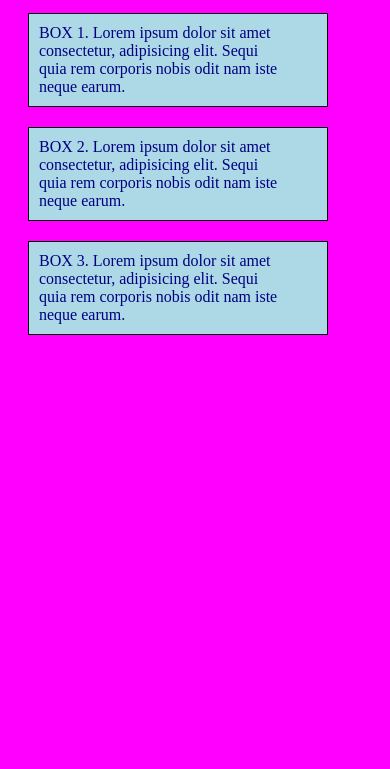
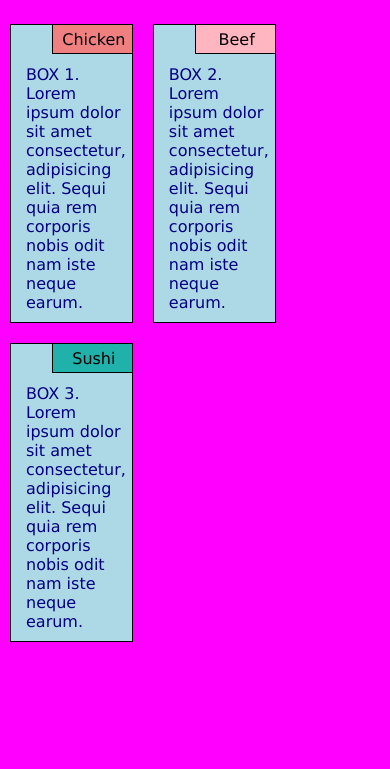
Before and after one commit to lorwez/lorwez.github.io, a plain HTML site: page module2-solution/index.html in a window 390 px wide. Shown: the part 75-844 px from the top of the page. Drawn offline with Linux system fonts and the light colour scheme.

Commit message:
Big update
Addition of smaller boxes, update of colours, % instead of px for sizing to start to be responsive

```diff
--- a/module2-solution/index.html
+++ b/module2-solution/index.html
@@ -9,14 +9,16 @@
 <link rel="stylesheet" href="styles.css">
 <h1>Menu</h1>
 <div class="box">
+    <p id="smallbox1">Chicken</p>
     <div id="content">BOX 1. Lorem ipsum dolor sit amet consectetur, adipisicing elit. Sequi quia rem corporis nobis odit nam iste neque earum.</div>
 </div>
 <div class="box">
+    <p id="smallbox2">Beef</p>
     <div id="content">BOX 2. Lorem ipsum dolor sit amet consectetur, adipisicing elit. Sequi quia rem corporis nobis odit nam iste neque earum.</div>
 </div>
 <div class="box">
+    <p id="smallbox3">Sushi</p>
     <div id="content">BOX 3. Lorem ipsum dolor sit amet consectetur, adipisicing elit. Sequi quia rem corporis nobis odit nam iste neque earum.</div>
 </div>
 </body>
-
 </html>
--- a/module2-solution/styles.css
+++ b/module2-solution/styles.css
@@ -1,6 +1,9 @@
 body{
    background-color: magenta;
    font-size: 100%;
+   font-family: Verdana, Geneva, Tahoma, sans-serif;
+   margin: 0;
+   padding: 0;
 }
 
 * {
@@ -10,18 +13,52 @@ body{
 .box{
    background-color: lightblue;
    border: 1px solid black;
-   padding: 10px;
-   margin: 20px;
-   width: 300px;
-   margin-top: 20px;
+   margin: 10px;
+   width: 31.5%;
+   float: left;
 }
 
 #content{
    text-align: left;
    color: navy;
-   width: 250px;
+   margin: 40px 10px 10px 15px;
 }
 
+#smallbox1{
+   background-color: lightcoral;
+   border: solid black 1px;
+   float: right;
+   width: 80px;
+   margin: 0px;
+   padding: 5px 2px 4px 5px;
+   border-top: 0px;
+   border-right: 0px;
+   text-align: center;
+}
+
+#smallbox2{
+   background-color: lightpink;
+   border: solid black 1px;
+   float: right;
+   width: 80px;
+   margin: 0px;
+   padding: 5px 2px 4px 5px;
+   border-top: 0px;
+   border-right: 0px;
+   text-align: center;
+}
+
+#smallbox3{
+   background-color: lightseagreen;
+   border: solid black 1px;
+   float: right;
+   width: 80px;
+   margin: 0px;
+   padding: 5px 2px 4px 5px;
+   border-top: 0px;
+   border-right: 0px;
+   text-align: center;
+}
 
 h1{
    text-align: center;
```
